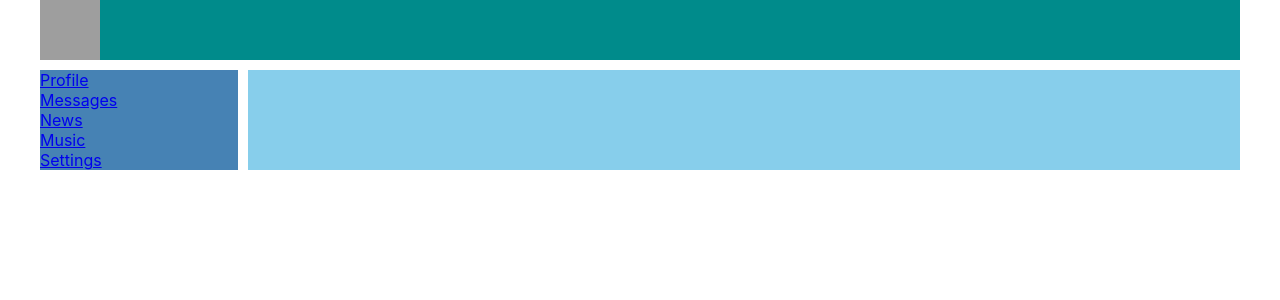
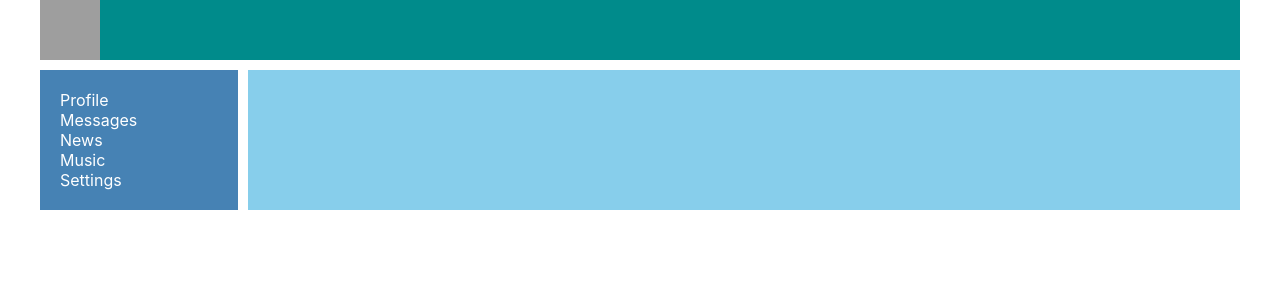
Before and after one commit to MartaVeresova/react_JS, a React (Create React App) app: page / in a window 1280 px wide. Shown: the top 300 px of the page. Built offline with nearby package versions, Linux system fonts and the light colour scheme; grey boxes are pictures that could not be loaded.

Commit message:
20.React JS (NavLink to, NavLink activeClassName)

```diff
--- a/package.json
+++ b/package.json
@@ -6,6 +6,7 @@
     "@testing-library/jest-dom": "^5.11.9",
     "@testing-library/react": "^11.2.3",
     "@testing-library/user-event": "^12.6.2",
+    "path-to-regexp": "^1.7.0",
     "react": "^17.0.1",
     "react-dom": "^17.0.1",
     "react-router-dom": "^5.2.0",
--- a/src/App.js
+++ b/src/App.js
@@ -17,11 +17,11 @@
                 <Header/>
                 <Navbar/>
                 <div className='app-wrapper-content'>
-                    <Route path='/Dialogs' component={Dialogs}/>
-                    <Route path='/Profile' component={Profile}/>
-                    <Route path='/News' component={News}/>
-                    <Route path='/Music' component={Music}/>
-                    <Route path='/Settings' component={Settings} />
+                    <Route path='/dialogs' component={Dialogs}/>
+                    <Route path='/profile' component={Profile}/>
+                    <Route path='/news' component={News}/>
+                    <Route path='/music' component={Music}/>
+                    <Route path='/settings' component={Settings} />
                 </div>
             </div>
         </BrowserRouter>
--- a/src/components/Navbar/Navbar.jsx
+++ b/src/components/Navbar/Navbar.jsx
@@ -1,22 +1,25 @@
 import s from './Navbar.module.css';
+import {NavLink} from "react-router-dom";
+
+//{`{${s.item} ${s.active}}`}
 
 const Navbar = () => {
     return (
         <nav className={s.nav}>
             <div className={s.item}>
-                <a href='./Profile'>Profile</a>
-            </div>
-            <div className={`{${s.item} ${s.active}}`}>
-                <a href='./Dialogs'>Messages</a>
+                <NavLink to='./profile' activeClassName={s.activeLink}>Profile</NavLink>
             </div>
             <div className={s.item}>
-                <a href='./News'>News</a>
+                <NavLink to='./dialogs' activeClassName={s.activeLink}>Messages</NavLink>
             </div>
             <div className={s.item}>
-                <a href='./Music'>Music</a>
+                <NavLink to='./news' activeClassName={s.activeLink}>News</NavLink>
             </div>
             <div className={s.item}>
-                <a href='./Settings'>Settings</a>
+                <NavLink to='./music' activeClassName={s.activeLink}>Music</NavLink>
+            </div>
+            <div className={s.item}>
+                <NavLink to='./settings' activeClassName={s.activeLink}>Settings</NavLink>
             </div>
         </nav>
     )
--- a/src/components/Navbar/Navbar.module.css
+++ b/src/components/Navbar/Navbar.module.css
@@ -1,12 +1,14 @@
 .nav {
     grid-area: n;
     background-color: steelblue;
+    padding: 20px;
 }
 
-.item {
+.item a {
     color: white;
+    text-decoration: none;
 }
 
-.item.active {
-    color: cadetblue;
+.item a.activeLink {
+    color: darkorange;
 }
```
Also changed, not shown: 2 other files (tests, documents, lock files or other folders).
